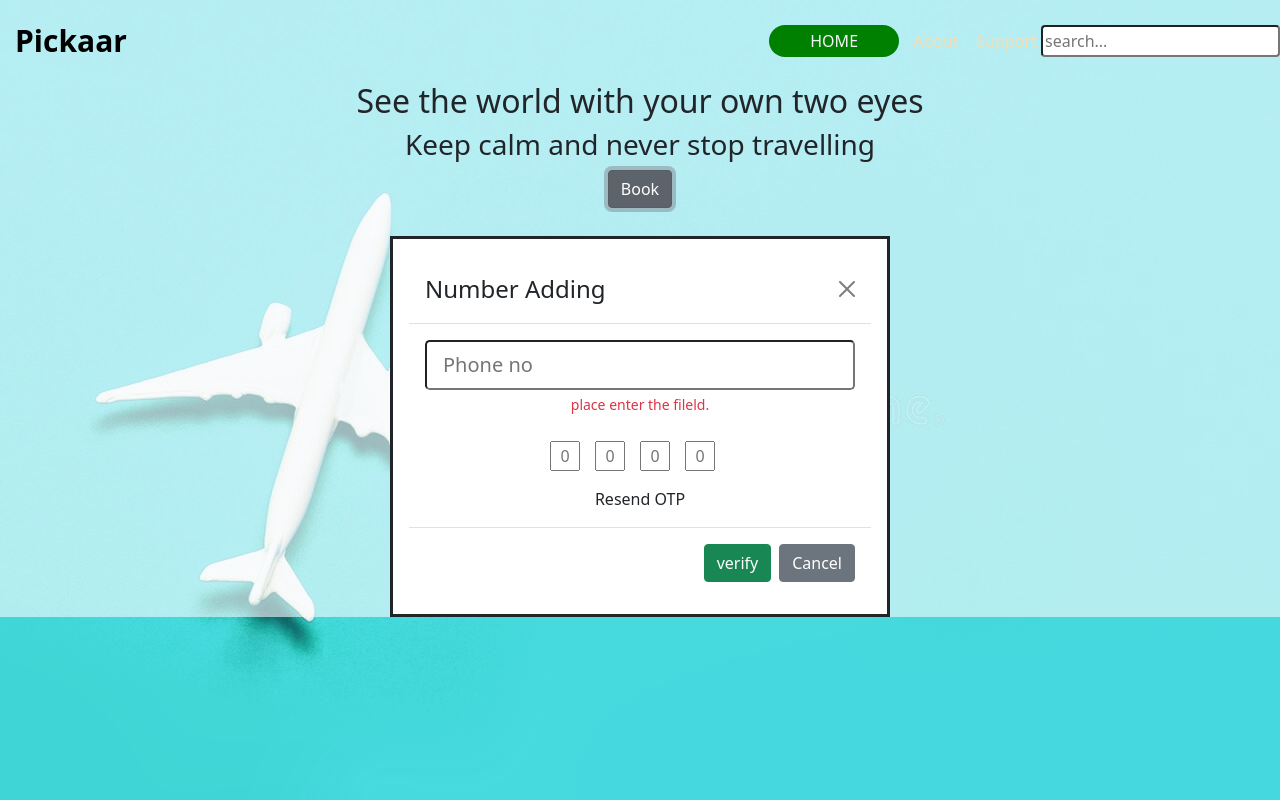
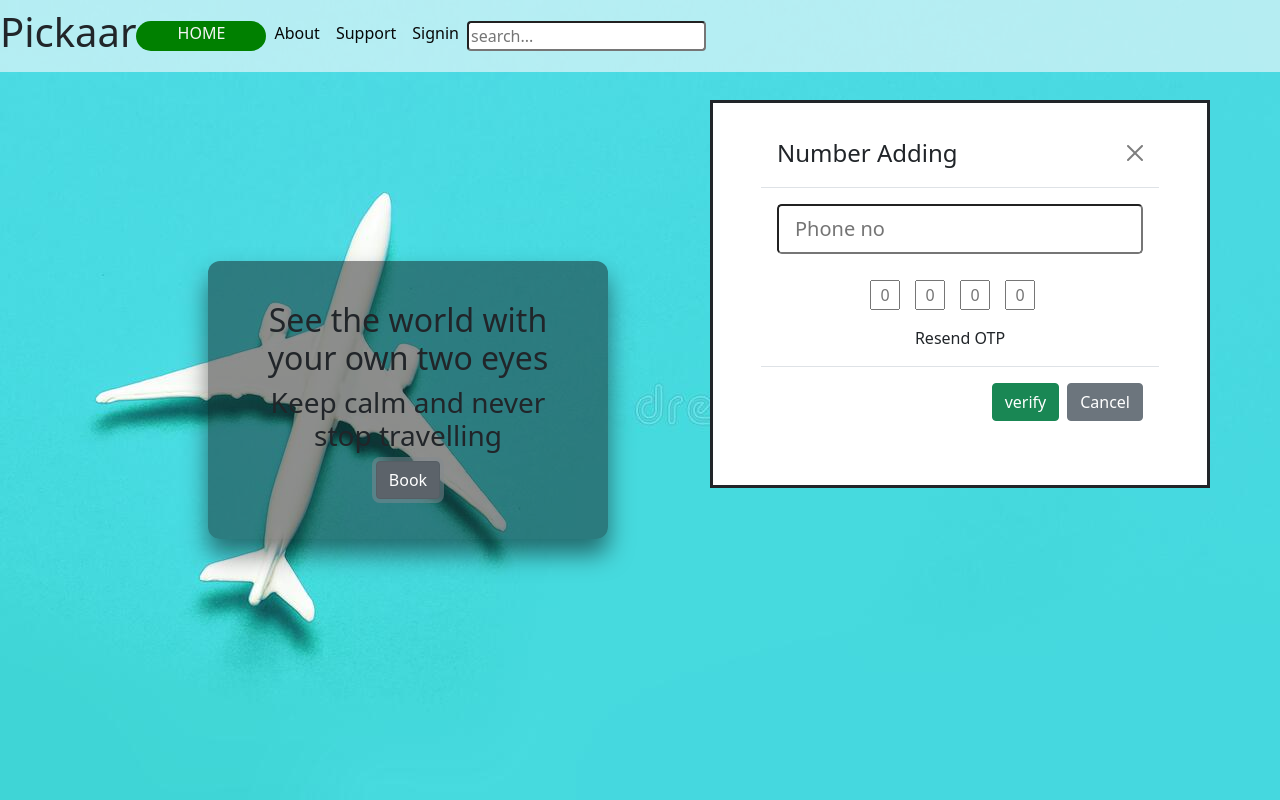
Before and after one commit to MDThoppic/kitte, a React (Create React App) app in the folder program1/: page / in a window 1280 px wide. Both pictures are taken after a click on the button "Book". Shown: the top 800 px of the page. Built offline with nearby package versions, Linux system fonts and the light colour scheme.

Commit message:
booking start

```diff
--- a/program1/db.json
+++ b/program1/db.json
@@ -6,12 +6,9 @@
       "password": "Mohamud2611"
     },
     {
-      "id": 2
-    },
-    {
       "UserName": "Mohamud thoppic",
       "password": "Mohamud2611",
-      "id": 3
+      "id": 2
     }
   ],
   "vendar": [
--- a/program1/package.json
+++ b/program1/package.json
@@ -10,10 +10,11 @@
     "bootstrap": "^5.1.3",
     "dialog": "^0.3.1",
     "react": "^18.1.0",
+    "react-bootstrap": "^2.4.0",
     "react-dom": "^18.1.0",
     "react-router": "^6.3.0",
     "react-router-dom": "^6.3.0",
-    "react-scripts": "^2.1.3",
+    "react-scripts": "^5.0.1",
     "web-vitals": "^2.1.4"
   },
   "scripts": {
--- a/program1/src/App.js
+++ b/program1/src/App.js
@@ -13,6 +13,7 @@
 import { Route, Routes } from 'react-router-dom';
 import Login from './Screen/Login';
 import Register from './Screen/Register';
+import Booking from './Screen/Booking';
 
 
 function App() {
@@ -30,6 +31,7 @@
         <Route path='/Support' element={<Support />}/>
         <Route path='/Login' element={<Login />}/>
         <Route path='/Login/Register' element={<Register />}/>
+        <Route path='/Booking' element={<Booking />} />
       </Routes>
       <Footer />
     </div>
--- a/program1/src/HeaderFooter/Header.js
+++ b/program1/src/HeaderFooter/Header.js
@@ -1,35 +1,61 @@
 import React from 'react';
-import { NavLink,Nav, Navbar } from 'react-router-dom';
-import { Footer } from "./Footer";
+import { NavDropdown, Nav, Navbar } from 'react-bootstrap';
+import { NavLink } from 'react-router-dom';
+// import { Footer } from "./Footer";
 import './Navbar.css';
 
 
 
 function Header() {
+  const user = JSON.parse(localStorage.getItem('user-info'));
+  console.warn(user);
+  function logout() {
+    localStorage.clear();
+  }
   return (
     <div>
-      <navbar className='navbar '>
+      <Navbar className='navbar  '>
         <h1 className='nav_name'>Pickaar</h1>
-        <nav className='nav_menu text-dark'>
-
+        <Nav className=' text-dark d-flex justify-content-end'>
+          <div className='d-flex justify-content-end'>
+          {
+            localStorage.getItem('user-info') ?
 
               <>
                 <NavLink className="link  rounded-pill" to="/">Home</NavLink>
                 <NavLink className="link rounded-pill" to="/About">About</NavLink>
                 <NavLink className="link rounded-pill" to="/Support">Support</NavLink>
-          </>{
-          localStorage.getItem('user-info')?
+                {/* <NavLink className="link rounded-pill" to="/Login">Signin </NavLink>  */}
+                <input type="search" placeholder='search...' className="rounded" id="search" />
+                {/* // <button className='btn btn-primary rounded' type="submit"><i class="fas fa-search"></i> search</button> */}
+              </>
+              :
               <>
-            <NavLink className="link rounded-pill" to="/Login">Signin </NavLink>
-            </>:
+                <NavLink className="link  rounded-pill px-2  mx-0  text-decoration-none" to="/">Home</NavLink>
+                <NavLink className="link rounded-pill px-2  mx-0 text-decoration-none"  to="/About">About</NavLink>
+                <NavLink className="link rounded-pill px-2  mx-0 text-decoration-none"  to="/Support">Support</NavLink>
+                <NavLink className="link rounded-pill px-2  mx-0 text-decoration-none "  to="/Login">Signin </NavLink>
+                <input type="search" placeholder='search...' className="rounded" id="search" />
+                {/* // <button className='btn btn-primary rounded' type="submit"><i class="fas fa-search"></i> search</button> */}
+              </>
 
 
-            <input type="search" placeholder='search...' className="rounded" id="search" />
-            // <button className='btn btn-primary rounded' type="submit"><i class="fas fa-search"></i> search</button>
           }
-        </nav>
+          </div>
+        </Nav>
+        <Nav>
+          {
+            localStorage.getItem('user-info') ?
 
-      </navbar>
+              <NavDropdown title={user && user.UserName}>
+                <NavDropdown.Item onClick={logout()}>Logout</NavDropdown.Item>
+                <NavDropdown.Item>Profile</NavDropdown.Item>
+              </NavDropdown>
+              : null
+          }
+        </Nav>
+
+      </Navbar>
 
     </div >
 
--- a/program1/src/HeaderFooter/Navbar.css
+++ b/program1/src/HeaderFooter/Navbar.css
@@ -3,40 +3,37 @@
     padding: 0;
 }
 
-.nav {
+/* .nav {
     height: 60px;
-    display: flex;
+    display: flex-end;
     justify-content: space-between;
     align-items: center;
     background: fixed;
-    /* background: rgba(16, 16, 17, 0.452); */
-}
+    /* background: rgba(16, 16, 17, 0.452);
+} */
 
-.nav_name {
+/* .nav_name {
     font-size: 30px;
     font-weight: 700;
     margin: 15px;
     color: black;
 
-}
+} */
 
-.nav_menu {
+/* .nav_menu {
     display: flex;
     text-decoration: none;
     justify-content: space-between;
-}
+} */
 
 .link {
-    padding: 4px;
-    text-decoration: none;
-    color: wheat;
+    color:rgb(7, 7, 7);
     word-spacing: 10px;
-    margin-left: 10px;
     /* text-transform: uppercase; */
 }
 
 .link:hover {
-    background-color: black;
+    background-color:black;
     color: white;
     text-transform: uppercase;
     border-radius: 3px;
--- a/program1/src/Screen/Booking.js
+++ b/program1/src/Screen/Booking.js
@@ -1,9 +1,18 @@
 import React from 'react'
+
 
 function Booking() {
   return (
-    <div>
-      <p>hello world</p>
+    <div className='form-control position-absolute mt-sm-5 start-50 translate-middle ' style={{"width":'70%',}}  >
+      <h1 className='modal-header'>Traval Booking</h1>
+      <div className='m-4 d-grid' style={{"width":"40%"}}>
+      <input className='ms-5' style={{"width":"70%"}} type='text'  />
+      <span>From</span><br/>
+      <label>-----------to-------------</label><br/>
+      <input type='text' />
+      <span>To</span>
+      </div>
+
     </div>
   )
 }
--- a/program1/src/Screen/Home.js
+++ b/program1/src/Screen/Home.js
@@ -21,47 +21,61 @@
   const closeDialog = () => setshowDia(false);
 
 
-// navigate the booking page
+  // navigate the booking page
   const Booking = () => {
 
     alert("welcome")
     navigate('/Booking');
   }
   return (
-    <div className='homebody'>
-      <div className="booking">
+    <div className=''>
+      <div className="booking position-absolute"
+        style={{
+          "padding": "40px",
+          "width": "400px",
+          "top": "50%",
+          "left": "60%",
+          "text-color":"white",
+          "transform": "translate(-140%,-50%)",
+          "background": "rgba(12, 12, 12, 0.459)",
+          "border-radius": "12px",
+          "box-shadow": " 0 15px 25px rgba(0,0,0,.5)",
+
+        }}>
         <h2> See the world with your own two eyes</h2>
         <h3> Keep calm and never stop travelling</h3>
         <button className='text-center btn btn-secondary ' id='alert' onClick={openDialog}>Book</button>
       </div>
-    <dialog className="bg-white text-dark modal-dialog  was-validated " open={showDia} onClose={closeDialog}>
+      {/* <div className=' '> */}
+      <dialog className="bg-white text-dark position-absolute start-50 modal-dialog pb-5 ps-5 pe-5 " open={showDia} onClose={closeDialog}>
         <box >
           <div className='modal-header'>
             <h4 className='modal-title'>Number Adding</h4>
-            <button type='button' className='btn-close ' data-bs-dismiss="modal" onClick={closeDialog} />
+            <button type='button' className='btn-close '  onClick={closeDialog} />
           </div>
           <div className='modal-body d-grid '>
-            <input className="form-control-lg " type="number" placeholder='Phone no' name="Phone no" required />
+            <input className="form-control-lg " type='number' placeholder='Phone no' name="Phone no" required />
             <div className='invalid-feedback'>place enter the fileld.</div>
-            </div>
-            <div>
+          </div>
+          <div>
             {otp.map(() => {
               return (
                 <input className="otpinput  flex-row" maxLength="1" type="number" placeholder='0' required />
               )
             })}
-            <br/>
+            <br />
             <label className='m-3'>Resend OTP</label>
           </div>
           <div className='d-flex flex-row modal-footer'>
-          <button className="text-center p-10 m-10 btn btn-success" onClick={Booking}>verify</button>
-          <button className="text-center p-10 m-10 btn btn-secondary" onClick={closeDialog}>Cancel</button>
+            <button className="text-center p-10 m-10 btn btn-success" onClick={Booking}>verify</button>
+            <button className="text-center p-10 m-10 btn btn-secondary" onClick={closeDialog}>Cancel</button>
           </div>
         </box>
       </dialog>
-      <Routes>
+
+      {/* <Routes>
         <Route path='/Booking' element={<Booking />} />
-      </Routes>
+      </Routes> */}
 
 
     </div >
--- a/program1/src/Screen/Login.js
+++ b/program1/src/Screen/Login.js
@@ -1,13 +1,13 @@
 import React, { useEffect, useState } from 'react'
 import Register from './Register';
-import Axios from 'axios';
+// import Axios from 'axios';
 import { Link } from 'react-router-dom';
-import { Navigate } from 'react-router'
+import { useNavigate } from 'react-router'
 
 // import '../api/db.json';
 
 
-// const navigate = useNavigate();
+
 
 
 
@@ -16,36 +16,41 @@
     // const [User,setuser]=useState([]);
     const [UserName, setuserName] = useState("");
     const [password, setpassword] = useState("");
+    const navigate = useNavigate();
+
 
     let url = ("http://localhost:8000/holder")
 
     // event.preventDefult();
 
-    useEffect(()=>{
-        if(localStorage.getItem('user-info')){
-            // Navigate('/home');
+    useEffect(() => {
+        if (localStorage.getItem('user-info')) {
+
+            alert('successfull');
+            navigate('/Home');
+
         }
     },[])
 
-    async function Submit(){
-        // e.preventDefult()
+    async function Submit(e) {
+        e.preventDefult();
 
-        console.warn('item',UserName, password);
-        let data={UserName,password};
+        console.log('item', UserName, password);
+        let data = { UserName, password };
 
-       let result=await fetch(url, {
+        let result = await fetch(url, {
             // name:  UserName,
             // password: password
             method: "POST",
             headers: {
                 "content-type": "application/json",
-                "Accept":'application/json'
+                "Accept": 'application/json'
             },
             body: JSON.stringify(data),
         });
-        result=await result.json();
-        localStorage.setItem("user-info",JSON.stringify(result))
-
+        result = await result.json();
+        localStorage.setItem("user-info", JSON.stringify(result))
+        // navigate('/home');
     }
 
 
--- a/program1/src/compoent/Home.css
+++ b/program1/src/compoent/Home.css
@@ -1,6 +1,6 @@
 
 .booking{
-    position: absolute;
+    /* position: absolute; */
     padding: 40px;
     width: 400px;
     top: 50%;
@@ -12,12 +12,13 @@
     background-size: cover;
     /* background-clip: content-box; */
 }
+/*
 .booking h2 {
     color: wheat;
 }
 .booking h3{
     color: white;
-}
+} */
 /* .btn{
     width:35%;
     height: 40px;
```
Also changed, not shown: 1 other file (tests, documents, lock files or other folders). Lines whose indentation alone changed are shown as unchanged.
